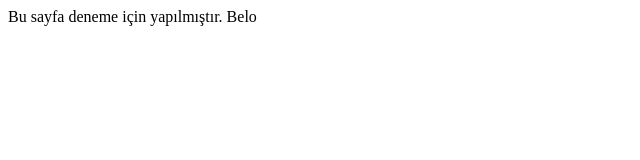
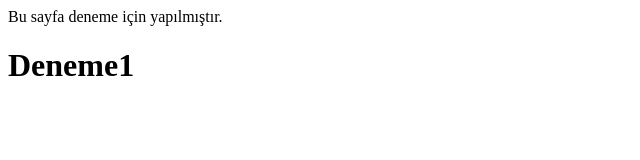
Before and after one commit to bugrabasaran/bugrabasaran.github.io, a plain HTML site: page index.html in a window 1280 px wide. Shown: the whole page, without its empty margins (0-640 px from the left). Drawn offline with Linux system fonts and the light colour scheme.

Commit message:
Update index.html

```diff
--- a/index.html
+++ b/index.html
@@ -1,3 +1,3 @@
 <html>
-	Bu sayfa deneme için yapılmıştır.      Belo
+	Bu sayfa deneme için yapılmıştır. <h1>Deneme1</h1>
 	</html>
```
